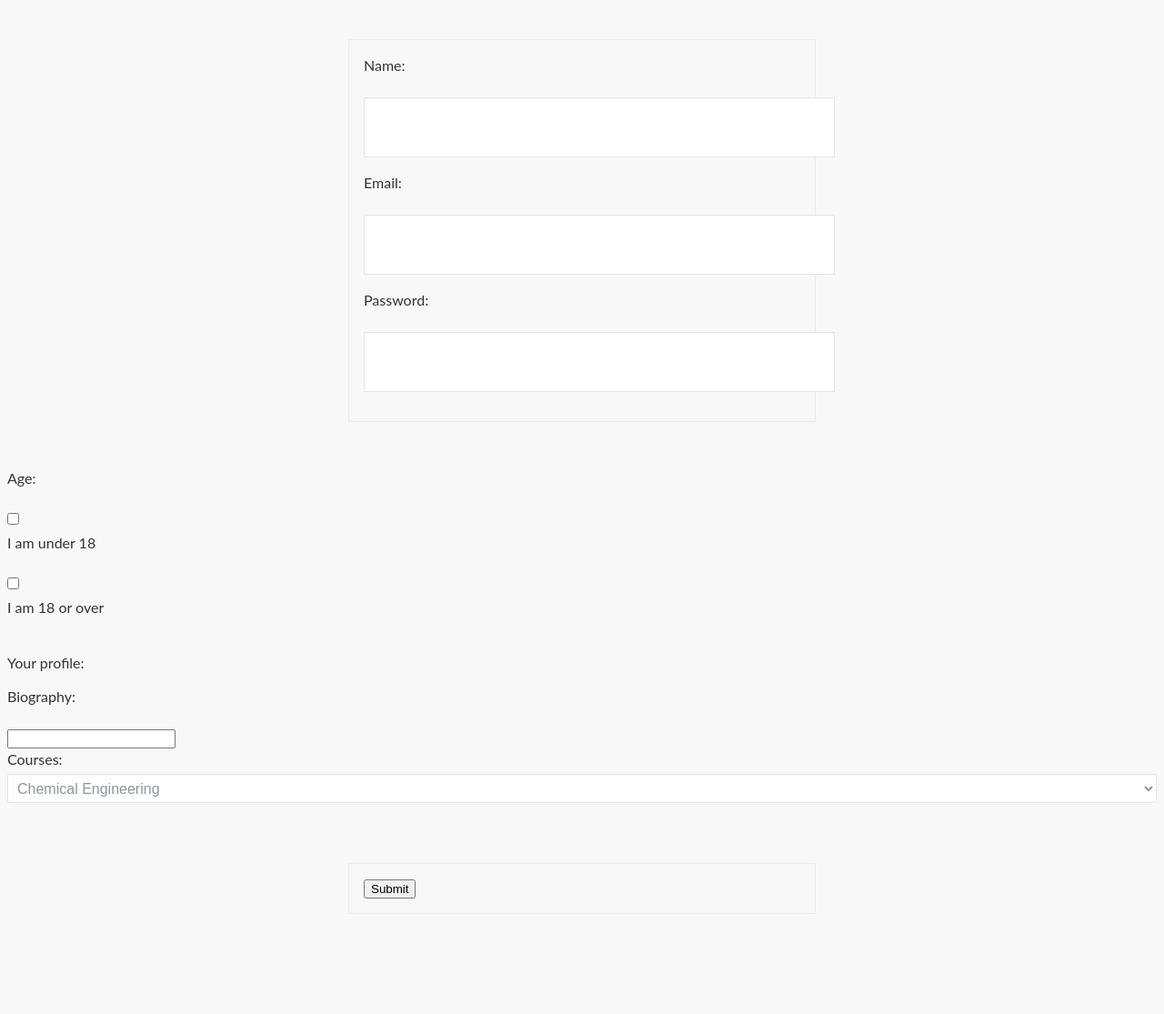
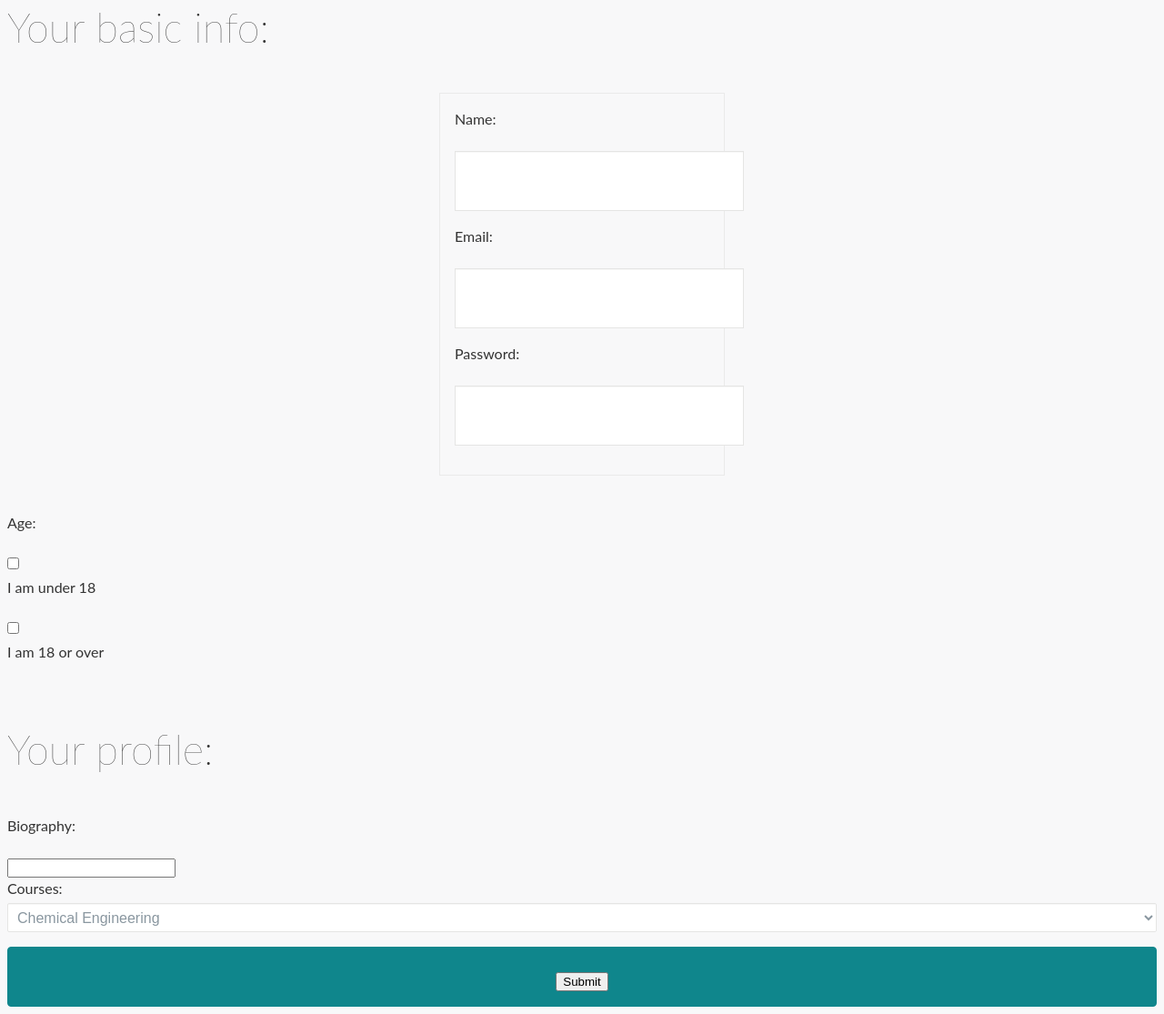
Before and after one commit to sauertova/HTML_Forms, a plain HTML site: page index.html in a window 1280 px wide. Shown: the part 42-1157 px from the top of the page at 91% size. Before the commit the page ends 1097 px from the top, so only its background shows below. Drawn offline with Linux system fonts and the light colour scheme.

Commit message:
changed some styles

```diff
--- a/forms.css
+++ b/forms.css
@@ -6,8 +6,8 @@
   }
 
   form {
-    max-width: 480px;
-    margin: 50px auto;
+    max-width: 280px;
+    margin: 40px auto;
     padding: 16px;
     border: 1px solid #eaeaea;
   }
@@ -61,7 +61,7 @@
   }
 
   button {
-    font-size: 16px;
+    font-size: 30px;
     font-weight: 600;
     text-transform: uppercase;
     padding: 15px 26px;
@@ -86,3 +86,8 @@
     font-weight: 400;
     margin-bottom: 4px;
   }
+
+  p {
+    font-size: 45px;
+    font-weight:200;
+  }
--- a/index.html
+++ b/index.html
@@ -32,7 +32,7 @@
     <option value="civil">Civil Engineering</option>
     <option value="computerscience">Computer Science Engineering</option>
   </select>
-  <form>
+  <button>
     <input type="submit" value="Submit" />
-  </form>
+  </button>
 </html>
```
